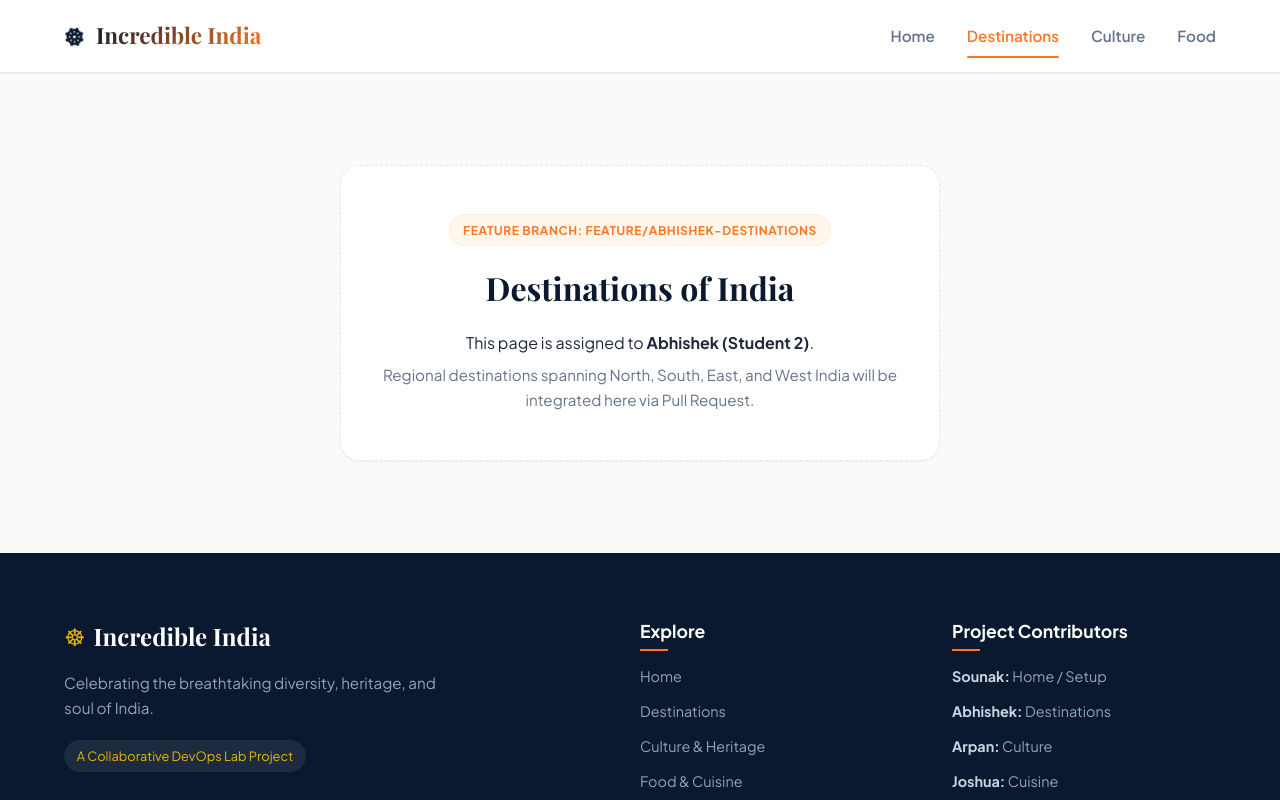
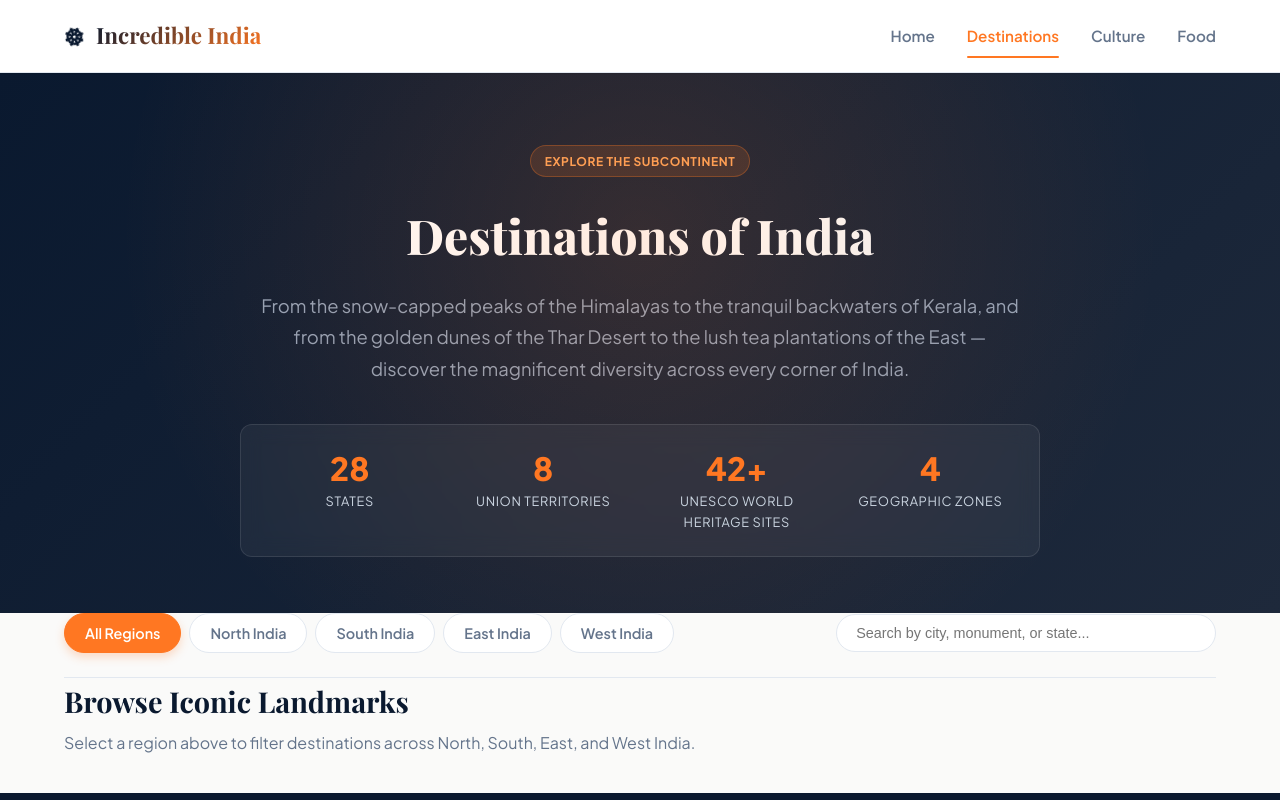
Before and after one commit to krypton-arch/Lab1_IncredibleIndia, a React (Vite) app: page /destinations in a window 1280 px wide. Shown: the top 800 px of the page. Built offline with nearby package versions, Linux system fonts and the light colour scheme; a web font is replaced by a local one.

Commit message:
feat: create destinations page

```diff
--- a/src/pages/Destinations/Destinations.css
+++ b/src/pages/Destinations/Destinations.css
@@ -1,29 +1,184 @@
+/* Destinations Page Styles - Abhishek */
+
 .destinations-page {
-  display: flex;
-  justify-content: center;
-  align-items: center;
-  min-height: 50vh;
+  background-color: var(--bg-main);
+  min-height: calc(100vh - 80px);
 }
 
-.placeholder-banner {
+.destinations-hero {
+  background: linear-gradient(135deg, #0A192F 0%, #1E293B 100%);
+  color: white;
+  padding: 4.5rem 0 3.5rem 0;
   text-align: center;
-  background: white;
-  padding: 3rem 2rem;
-  border-radius: var(--radius-lg);
-  border: 1px dashed var(--border-subtle);
-  box-shadow: var(--shadow-sm);
-  max-width: 600px;
+  position: relative;
+  overflow: hidden;
 }
 
-.placeholder-banner h1 {
-  font-family: var(--font-serif);
-  color: var(--color-secondary);
-  margin: 1rem 0;
-  font-size: 2rem;
+.destinations-hero::before {
+  content: '';
+  position: absolute;
+  top: 0;
+  left: 0;
+  right: 0;
+  bottom: 0;
+  background: radial-gradient(circle at 50% 30%, rgba(255, 119, 34, 0.15) 0%, transparent 70%);
+  pointer-events: none;
 }
 
-.placeholder-desc {
+.destinations-hero .badge {
+  margin-bottom: 1.25rem;
+  background: rgba(255, 119, 34, 0.15);
+  color: #FFA45A;
+  border-color: rgba(255, 119, 34, 0.3);
+}
+
+.destinations-title {
+  font-family: var(--font-serif);
+  font-size: 3rem;
+  font-weight: 800;
+  margin-bottom: 1rem;
+  background: linear-gradient(135deg, #FFFFFF 60%, #E2E8F0 100%);
+  -webkit-background-clip: text;
+  -webkit-text-fill-color: transparent;
+}
+
+.destinations-intro {
+  font-size: 1.15rem;
+  max-width: 760px;
+  margin: 0 auto 2.5rem auto;
+  color: #94A3B8;
+  line-height: 1.7;
+}
+
+.destinations-stats {
+  display: grid;
+  grid-template-columns: repeat(4, 1fr);
+  gap: 1.5rem;
+  max-width: 800px;
+  margin: 0 auto;
+  padding: 1.5rem;
+  background: rgba(255, 255, 255, 0.05);
+  border: 1px solid rgba(255, 255, 255, 0.1);
+  border-radius: var(--radius-md);
+  backdrop-filter: blur(10px);
+}
+
+.stat-item {
+  display: flex;
+  flex-direction: column;
+  align-items: center;
+}
+
+.stat-number {
+  font-size: 2rem;
+  font-weight: 800;
+  color: var(--color-primary);
+  line-height: 1.2;
+}
+
+.stat-label {
+  font-size: 0.8rem;
+  color: #CBD5E1;
+  text-transform: uppercase;
+  letter-spacing: 0.05em;
+  margin-top: 0.25rem;
+}
+
+.destinations-filter-section {
+  padding-top: 2.5rem;
+  padding-bottom: 1.5rem;
+}
+
+.filter-wrapper {
+  display: flex;
+  flex-wrap: wrap;
+  align-items: center;
+  justify-content: space-between;
+  gap: 1.25rem;
+  padding-bottom: 1.5rem;
+  border-bottom: 1px solid var(--border-subtle);
+}
+
+.region-tabs {
+  display: flex;
+  flex-wrap: wrap;
+  gap: 0.5rem;
+}
+
+.tab-btn {
+  padding: 0.6rem 1.25rem;
+  border-radius: var(--radius-full);
+  font-size: 0.9rem;
+  font-weight: 600;
+  background: white;
   color: var(--text-muted);
-  margin-top: 0.5rem;
-  font-size: 0.95rem;
+  border: 1px solid var(--border-subtle);
+  transition: all 0.2s ease;
 }
+
+.tab-btn:hover {
+  border-color: var(--color-primary);
+  color: var(--color-primary);
+}
+
+.tab-btn.active {
+  background: var(--color-primary);
+  color: white;
+  border-color: var(--color-primary);
+  box-shadow: 0 4px 10px rgba(255, 119, 34, 0.25);
+}
+
+.search-box {
+  flex: 1;
+  min-width: 250px;
+  max-width: 380px;
+}
+
+.search-input {
+  width: 100%;
+  padding: 0.65rem 1.2rem;
+  border-radius: var(--radius-full);
+  border: 1px solid var(--border-subtle);
+  font-size: 0.9rem;
+  outline: none;
+  background: white;
+  transition: border-color 0.2s;
+}
+
+.search-input:focus {
+  border-color: var(--color-primary);
+  box-shadow: 0 0 0 3px rgba(255, 119, 34, 0.15);
+}
+
+.destinations-content {
+  padding-top: 2rem;
+  padding-bottom: 4rem;
+}
+
+.content-intro h2 {
+  font-family: var(--font-serif);
+  font-size: 1.8rem;
+  color: var(--color-secondary);
+  margin-bottom: 0.4rem;
+}
+
+.content-intro p {
+  color: var(--text-muted);
+  font-size: 1rem;
+}
+
+@media (max-width: 768px) {
+  .destinations-title {
+    font-size: 2.25rem;
+  }
+  .destinations-stats {
+    grid-template-columns: repeat(2, 1fr);
+  }
+  .filter-wrapper {
+    flex-direction: column;
+    align-items: stretch;
+  }
+  .search-box {
+    max-width: 100%;
+  }
+}
--- a/src/pages/Destinations/Destinations.jsx
+++ b/src/pages/Destinations/Destinations.jsx
@@ -1,17 +1,85 @@
-import React from 'react';
+import React, { useState } from 'react';
 import './Destinations.css';
 
 export default function Destinations() {
+  const [selectedRegion, setSelectedRegion] = useState('all');
+  const [searchQuery, setSearchQuery] = useState('');
+
+  const regions = [
+    { id: 'all', label: 'All Regions' },
+    { id: 'north', label: 'North India' },
+    { id: 'south', label: 'South India' },
+    { id: 'east', label: 'East India' },
+    { id: 'west', label: 'West India' },
+  ];
+
   return (
-    <div className="page-container destinations-page">
-      <div className="placeholder-banner">
-        <span className="badge badge-saffron">Feature Branch: feature/abhishek-destinations</span>
-        <h1>Destinations of India</h1>
-        <p>This page is assigned to <strong>Abhishek (Student 2)</strong>.</p>
-        <p className="placeholder-desc">
-          Regional destinations spanning North, South, East, and West India will be integrated here via Pull Request.
-        </p>
-      </div>
+    <div className="destinations-page">
+      {/* Hero Header / Introduction */}
+      <section className="destinations-hero">
+        <div className="container">
+          <span className="badge badge-saffron">Explore The Subcontinent</span>
+          <h1 className="destinations-title">Destinations of India</h1>
+          <p className="destinations-intro">
+            From the snow-capped peaks of the Himalayas to the tranquil backwaters of Kerala,
+            and from the golden dunes of the Thar Desert to the lush tea plantations of the East —
+            discover the magnificent diversity across every corner of India.
+          </p>
+
+          <div className="destinations-stats">
+            <div className="stat-item">
+              <span className="stat-number">28</span>
+              <span className="stat-label">States</span>
+            </div>
+            <div className="stat-item">
+              <span className="stat-number">8</span>
+              <span className="stat-label">Union Territories</span>
+            </div>
+            <div className="stat-item">
+              <span className="stat-number">42+</span>
+              <span className="stat-label">UNESCO World Heritage Sites</span>
+            </div>
+            <div className="stat-item">
+              <span className="stat-number">4</span>
+              <span className="stat-label">Geographic Zones</span>
+            </div>
+          </div>
+        </div>
+      </section>
+
+      {/* Filter and Search Bar */}
+      <section className="destinations-filter-section container">
+        <div className="filter-wrapper">
+          <div className="region-tabs">
+            {regions.map(region => (
+              <button
+                key={region.id}
+                className={`tab-btn ${selectedRegion === region.id ? 'active' : ''}`}
+                onClick={() => setSelectedRegion(region.id)}
+              >
+                {region.label}
+              </button>
+            ))}
+          </div>
+
+          <div className="search-box">
+            <input
+              type="text"
+              placeholder="Search by city, monument, or state..."
+              value={searchQuery}
+              onChange={(e) => setSearchQuery(e.target.value)}
+              className="search-input"
+            />
+          </div>
+        </div>
+      </section>
+
+      <section className="destinations-content container">
+        <div className="content-intro">
+          <h2>Browse Iconic Landmarks</h2>
+          <p>Select a region above to filter destinations across North, South, East, and West India.</p>
+        </div>
+      </section>
     </div>
   );
 }
```
